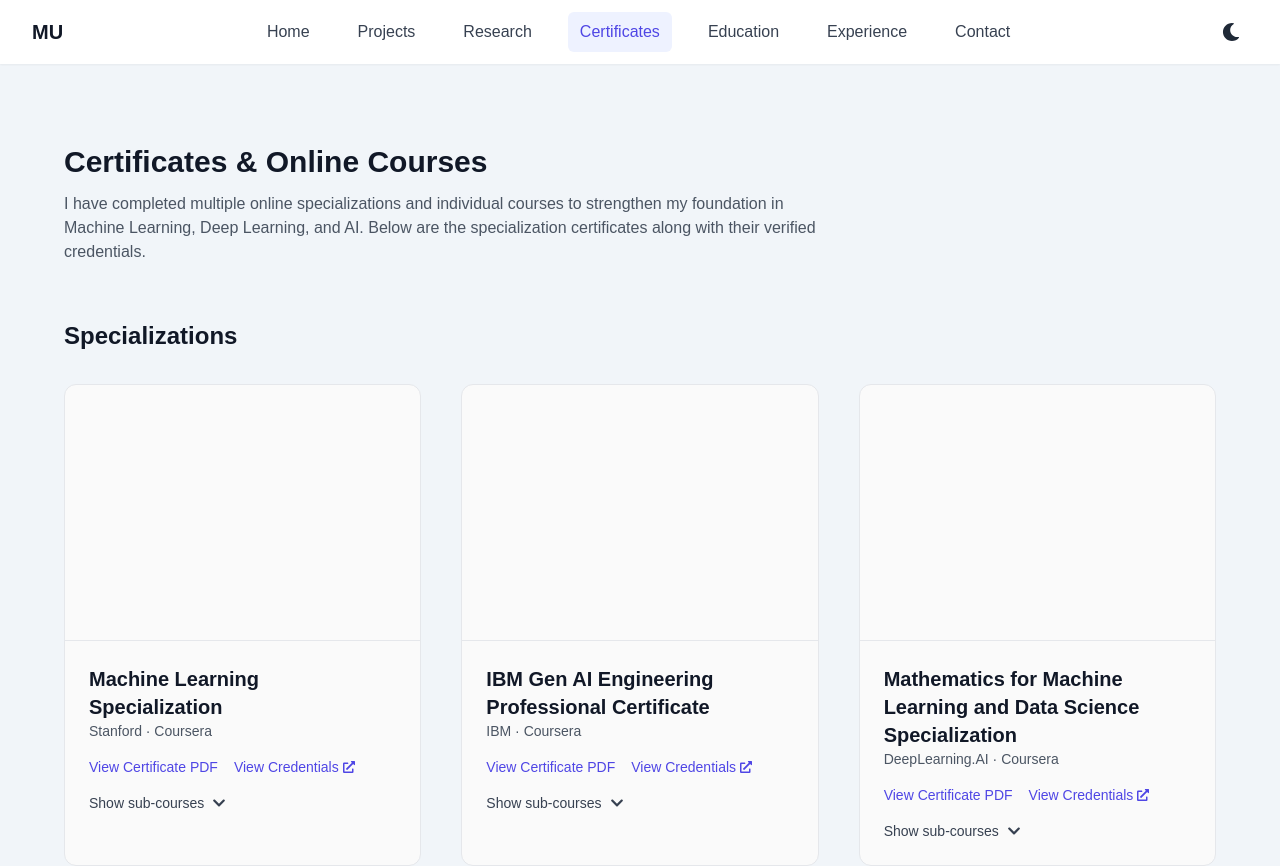
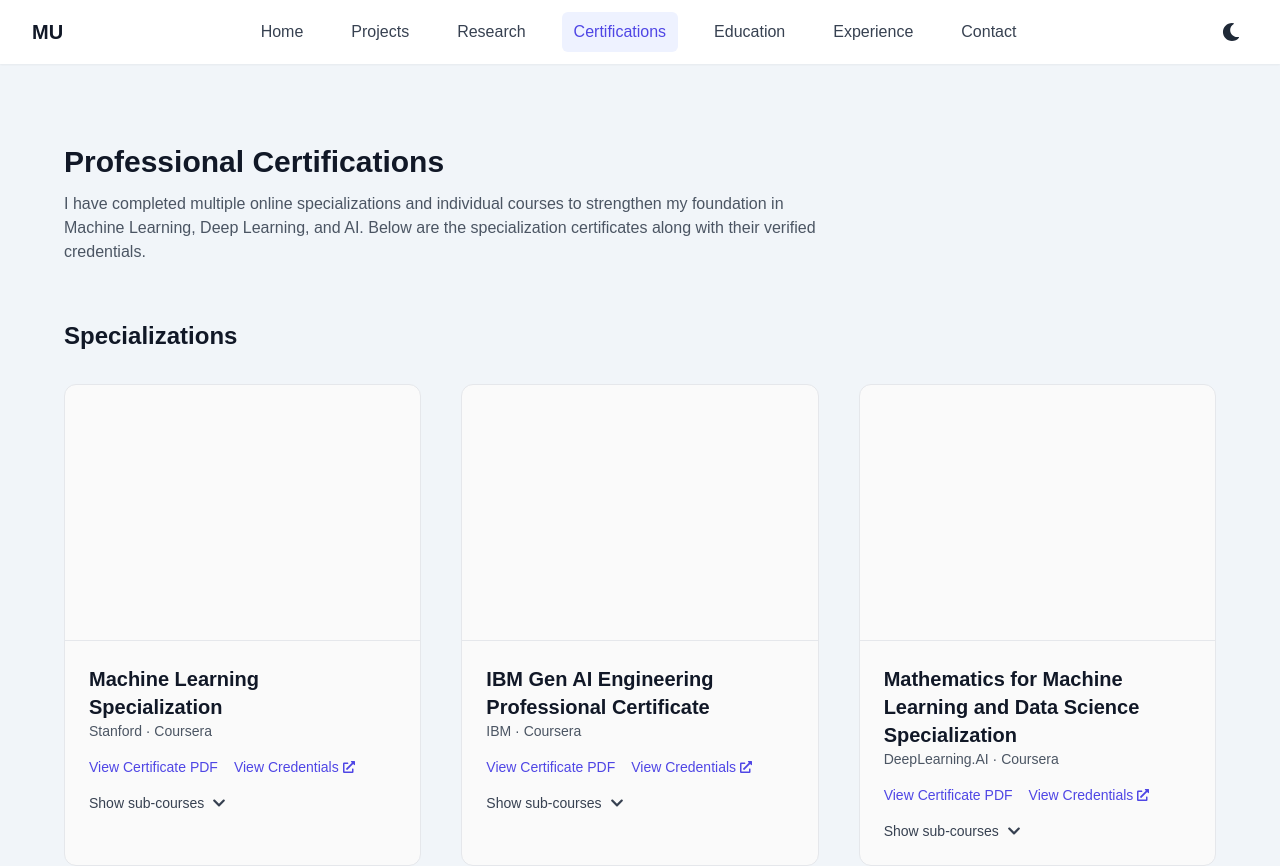
Before and after one commit to Mahir-Uddin0/portfolio_website, a Next.js app: page /certificates in a window 1280 px wide. Shown: the top 866 px of the page. Built offline with nearby package versions, Linux system fonts and the light colour scheme.

Commit message:
updated certifications section

```diff
--- a/components/Navbar.js
+++ b/components/Navbar.js
@@ -49,7 +49,7 @@
     { href: "/", label: "Home" },
     { href: "/projects", label: "Projects" },
     { href: "/research", label: "Research" },
-    { href: "/certificates", label: "Certificates" },
+    { href: "/certificates", label: "Certifications" },
     { href: "/education", label: "Education" },
     { href: "/experience", label: "Experience" },
   ];
--- a/pages/certificates.js
+++ b/pages/certificates.js
@@ -211,7 +211,7 @@
         {/* ===================== HEADER ===================== */}
         <div className="mb-14">
           <h2 className="text-3xl font-bold text-gray-900 dark:text-white">
-            Certificates & Online Courses
+            Professional Certifications
           </h2>
           <p className="mt-3 max-w-3xl text-gray-600 dark:text-gray-400 text-sm md:text-base leading-relaxed">
             I have completed multiple online specializations and individual
```
